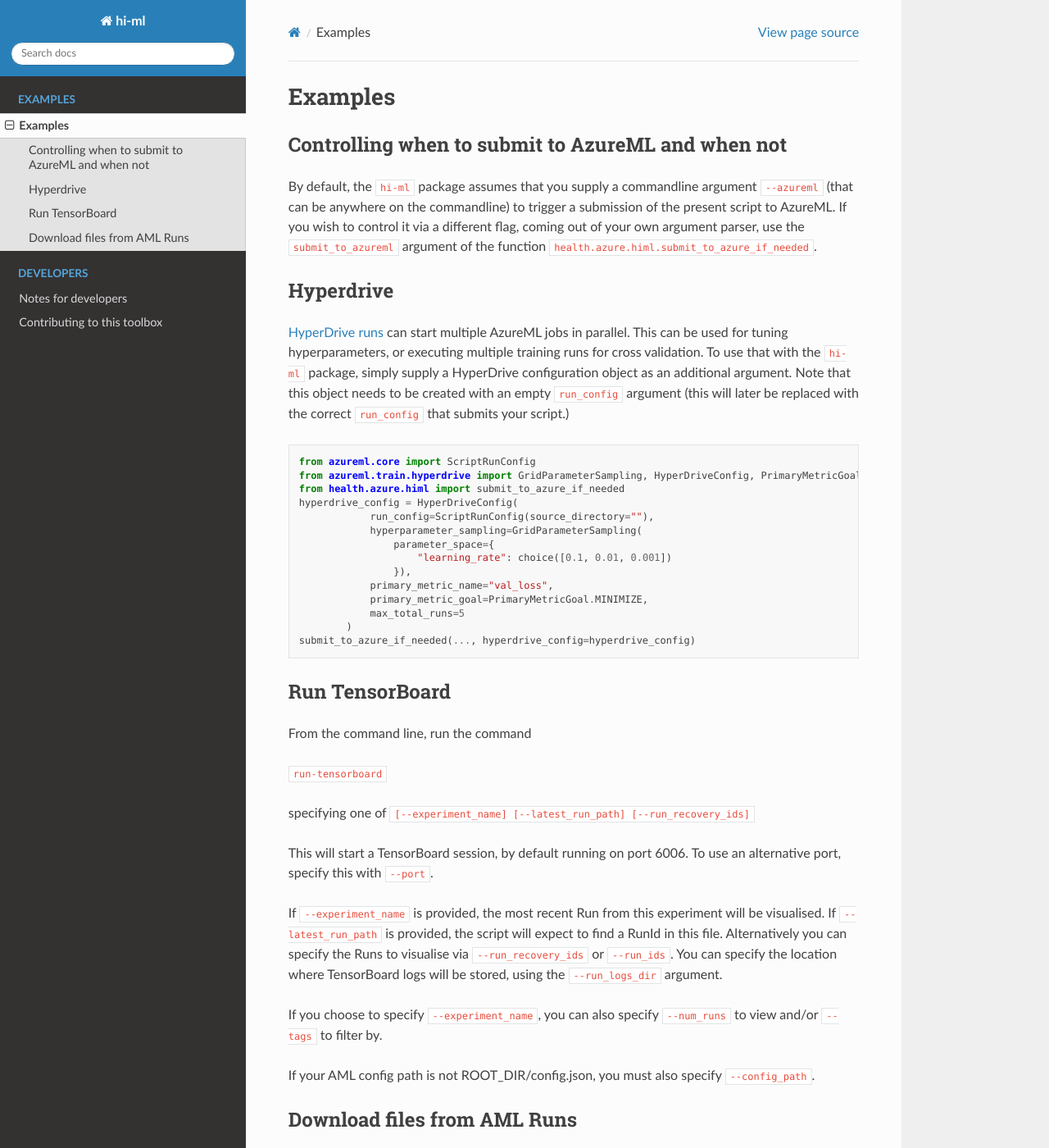
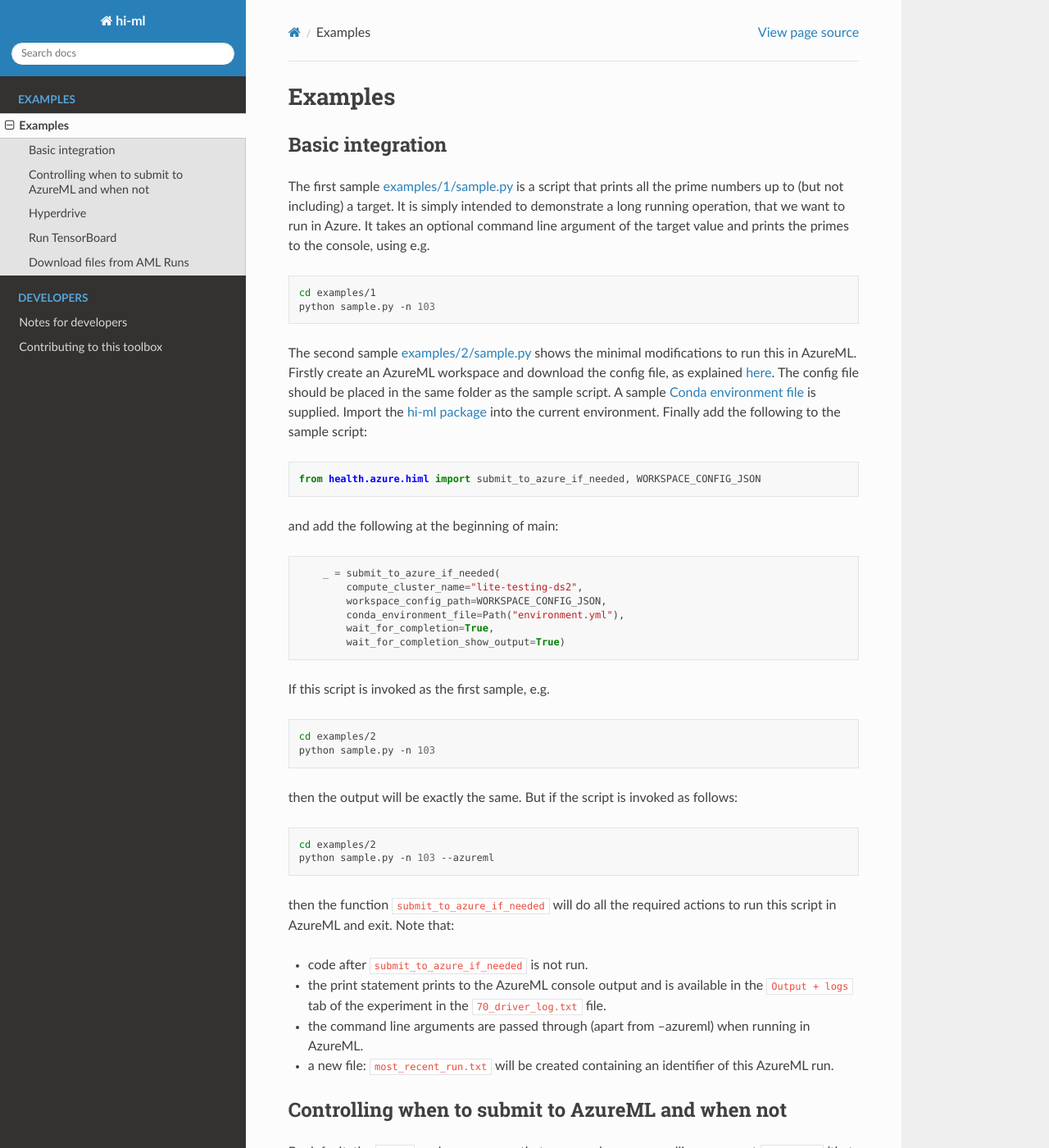
Before and after one commit to microsoft/hi-ml, a Sphinx documentation site: the page built from docs/source/examples.md, in a window 1280 px wide and 1400 px high. Shown: the whole window at 82% size. Built offline with Sphinx 7.4.7 and the Read the Docs theme 2.0.0, drawn with Linux system fonts in a browser that asks for light colours.

Commit message:
Add first examples

````diff
--- a/docs/source/examples.md
+++ b/docs/source/examples.md
@@ -1,4 +1,51 @@
 # Examples
+
+## Basic integration
+
+The first sample [examples/1/sample.py](examples/1/sample.py) is a script that prints all the prime numbers up to (but not including) a target. It is simply intended to demonstrate a long running operation, that we want to run in Azure. It takes an optional command line argument of the target value and prints the primes to the console, using e.g.
+
+```bash
+cd examples/1
+python sample.py -n 103
+```
+
+The second sample [examples/2/sample.py](examples/2/sample.py) shows the minimal modifications to run this in AzureML. Firstly create an AzureML workspace and download the config file, as explained [here](https://docs.microsoft.com/en-us/azure/machine-learning/how-to-configure-environment). The config file should be placed in the same folder as the sample script. A sample [Conda environment file](examples/2/environment.yml) is supplied. Import the [hi-ml package](https://pypi.org/project/hi-ml/) into the current environment. Finally add the following to the sample script:
+
+```python
+from health.azure.himl import submit_to_azure_if_needed, WORKSPACE_CONFIG_JSON
+```
+
+and add the following at the beginning of main:
+
+```python
+    _ = submit_to_azure_if_needed(
+        compute_cluster_name="lite-testing-ds2",
+        workspace_config_path=WORKSPACE_CONFIG_JSON,
+        conda_environment_file=Path("environment.yml"),
+        wait_for_completion=True,
+        wait_for_completion_show_output=True)
+```
+
+If this script is invoked as the first sample, e.g.
+
+```bash
+cd examples/2
+python sample.py -n 103
+```
+
+then the output will be exactly the same. But if the script is invoked as follows:
+
+```bash
+cd examples/2
+python sample.py -n 103 --azureml
+```
+
+then the function `submit_to_azure_if_needed` will do all the required actions to run this script in AzureML and exit. Note that:
+
+* code after `submit_to_azure_if_needed` is not run.
+* the print statement prints to the AzureML console output and is available in the `Output + logs` tab of the experiment in the `70_driver_log.txt` file.
+* the command line arguments are passed through (apart from --azureml) when running in AzureML.
+* a new file: `most_recent_run.txt` will be created containing an identifier of this AzureML run.
 
 ## Controlling when to submit to AzureML and when not
 
--- /dev/null
+++ b/docs/source/examples/1/sample.py
@@ -0,0 +1,39 @@
+#  ------------------------------------------------------------------------------------------
+#  Copyright (c) Microsoft Corporation. All rights reserved.
+#  Licensed under the MIT License (MIT). See LICENSE in the repo root for license information.
+#  ------------------------------------------------------------------------------------------
+from argparse import ArgumentParser
+from typing import List
+
+
+def sieve(n: int) -> List[int]:
+    """
+    A simple implementation of the http://en.wikipedia.org/wiki/Sieve_of_Eratosthenes
+
+    :param n: Maximum value to search up to, not included.
+    :return: List of primes upto but not including n.
+    """
+    all_numbers = [True] * n
+
+    for i in range(2, int(n ** 0.5 + 1)):
+        if all_numbers[i]:
+            for f in range(i * i, n, i):
+                all_numbers[f] = False
+    primes = []
+    for i in range(2, n):
+        if all_numbers[i]:
+            primes.append(i)
+    return primes
+
+
+def main() -> None:
+    parser = ArgumentParser()
+    parser.add_argument("-n", "--count", type=int, default=100, required=False, help="Maximum value (not included)")
+    args = parser.parse_args()
+
+    primes = sieve(args.count)
+    print("\n".join(map(str, primes)))
+
+
+if __name__ == "__main__":
+    main()
--- /dev/null
+++ b/docs/source/examples/2/environment.yml
@@ -0,0 +1,6 @@
+name: primes-env
+dependencies:
+  - pip=20.1.1
+  - python=3.7.3
+  - pip:
+    - hi-ml==0.1.3
--- /dev/null
+++ b/docs/source/examples/2/sample.py
@@ -0,0 +1,49 @@
+#  ------------------------------------------------------------------------------------------
+#  Copyright (c) Microsoft Corporation. All rights reserved.
+#  Licensed under the MIT License (MIT). See LICENSE in the repo root for license information.
+#  ------------------------------------------------------------------------------------------
+from argparse import ArgumentParser
+from pathlib import Path
+from typing import List
+
+from health.azure.himl import submit_to_azure_if_needed, WORKSPACE_CONFIG_JSON
+
+
+def sieve(n: int) -> List[int]:
+    """
+    A simple implementation of the http://en.wikipedia.org/wiki/Sieve_of_Eratosthenes
+
+    :param n: Maximum value to search up to, not included.
+    :return: List of primes upto but not including n.
+    """
+    all_numbers = [True] * n
+
+    for i in range(2, int(n ** 0.5 + 1)):
+        if all_numbers[i]:
+            for f in range(i * i, n, i):
+                all_numbers[f] = False
+    primes = []
+    for i in range(2, n):
+        if all_numbers[i]:
+            primes.append(i)
+    return primes
+
+
+def main() -> None:
+    _ = submit_to_azure_if_needed(
+        compute_cluster_name="lite-testing-ds2",
+        workspace_config_path=WORKSPACE_CONFIG_JSON,
+        conda_environment_file=Path("environment.yml"),
+        wait_for_completion=True,
+        wait_for_completion_show_output=True)
+
+    parser = ArgumentParser()
+    parser.add_argument("-n", "--count", type=int, default=100, required=False, help="Maximum value (not included)")
+    args = parser.parse_args()
+
+    primes = sieve(args.count)
+    print("\n".join(map(str, primes)))
+
+
+if __name__ == "__main__":
+    main()
````
Also changed, not shown: README.md (+9 -12 lines).
